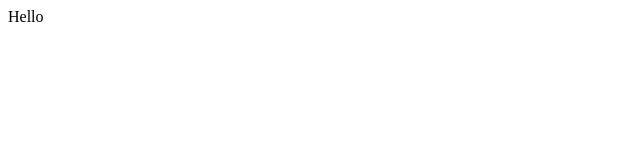
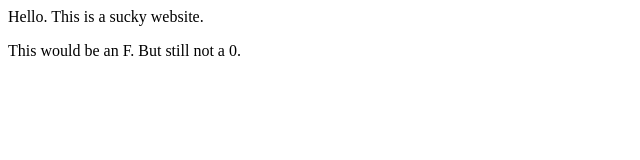
Before and after one commit to khargisdhs/khargisdhs.github.io, a plain HTML site: page index.html in a window 1280 px wide. Shown: the whole page, without its empty margins (0-640 px from the left). Drawn offline with Linux system fonts and the light colour scheme.

Commit message:
add index.html and css files

```diff
--- a/index.html
+++ b/index.html
@@ -3,6 +3,7 @@
         <title>Hello</title>
     </head>
     <body>
-        <p>Hello</p>
+        <p>Hello.  This is a sucky website.</p>
+        <p> This would be an F. But still not a 0.</p>
     </body>
 </html>
```
